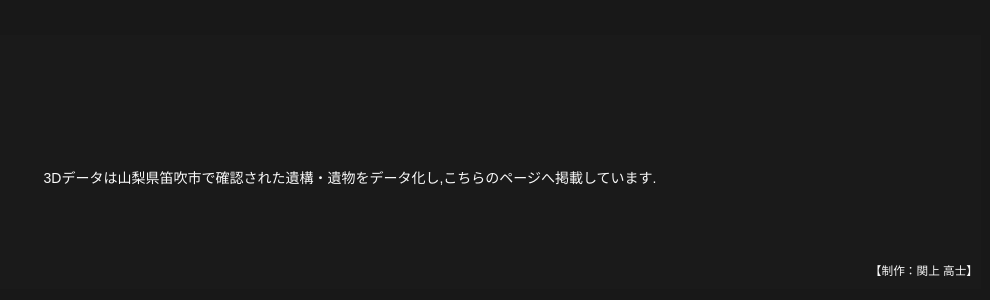
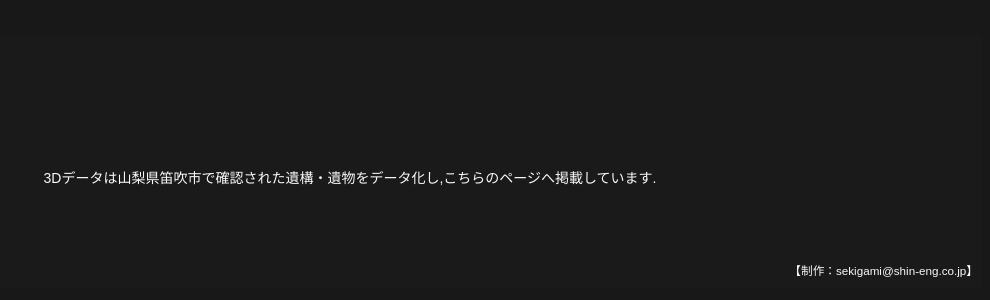
Before and after one commit to tamon9921/WebGL2, a plain HTML site: page index.html in a window 1280 px wide. Shown: the part 1490-1790 px from the top of the page, without its empty margins (290-1280 px from the left). Drawn offline with Linux system fonts and the light colour scheme.

Commit message:
Update index.html

```diff
--- a/index.html
+++ b/index.html
@@ -51,7 +51,7 @@
       <br>
       <br>
       <div class="p5">
-        <small>【制作：関上 高士】</small>
+        <small>【制作：sekigami@shin-eng.co.jp】</small>
       </div>
     </footer>
   </body>
```
